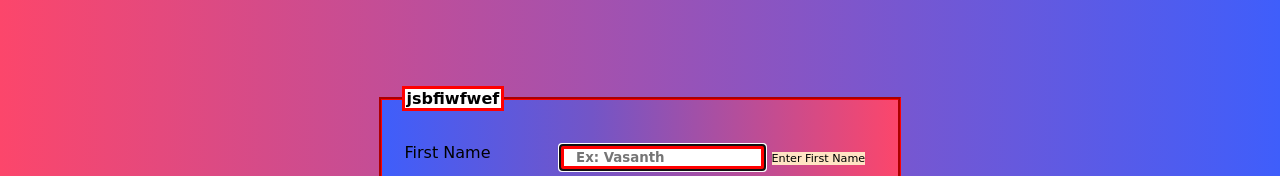
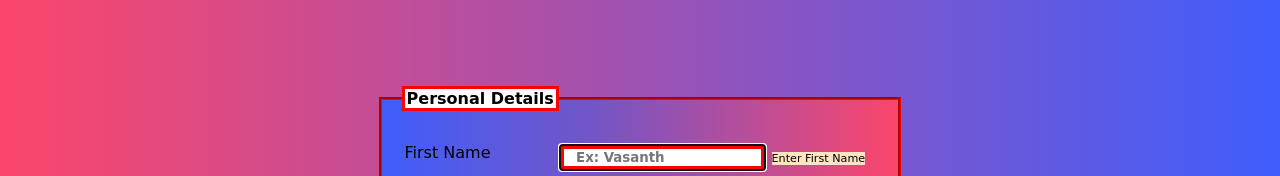
Before and after one commit to VasanthMuthupandiyan/Form.github.io, a plain HTML site: page index.html in a window 1280 px wide. Shown: the top 176 px of the page. Drawn offline with Linux system fonts and the light colour scheme; a web font is replaced by a local one.

Commit message:
Update index.html

```diff
--- a/index.html
+++ b/index.html
@@ -18,8 +18,7 @@
    <body>
       <form action="Response.html">
          <fieldset>
-            <legend>jsbfiwfwef
-            </legend>
+            <legend>Personal Details</legend>
             <table>
                <tr>
                   <td><label for="">First Name</label></td>
```
